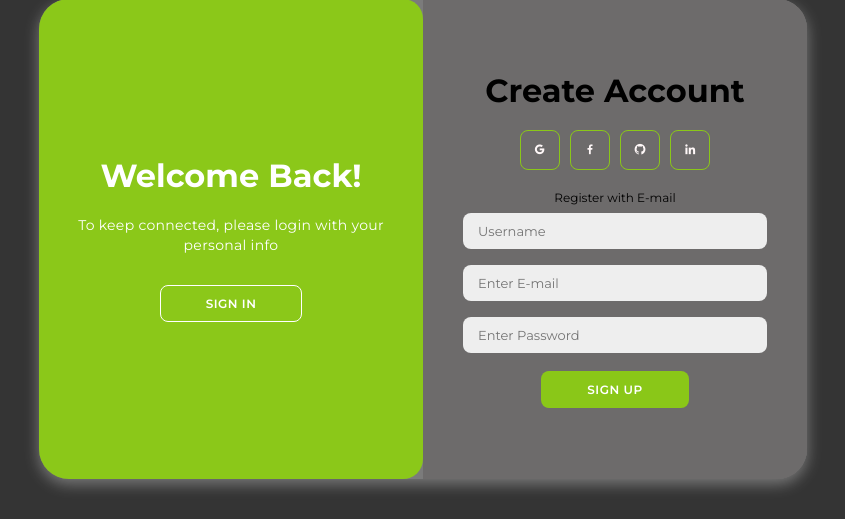
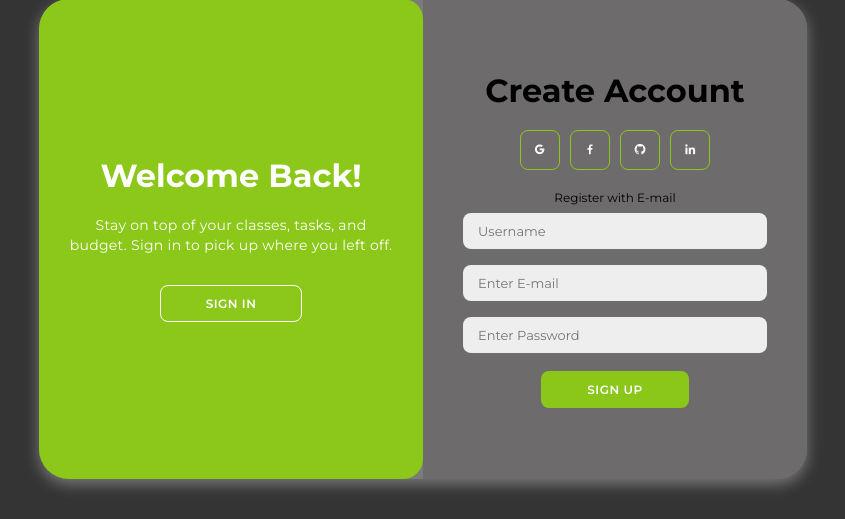
Before and after one commit to StudySyncTeam/Initial-StudySync-project, a Flask app: page /register in a window 1280 px wide. Shown: the part 161-680 px from the top of the page, without its empty margins (217-1062 px from the left). Run offline with Flask 3, Linux system fonts and the light colour scheme.

Commit message:
modify login

```diff
--- a/templates/login.html
+++ b/templates/login.html
@@ -77,12 +77,12 @@
             <div class="toggle">
                 <div class="toggle-panel toggle-left">
                     <h1>Welcome Back!</h1>
-                    <p>To keep connected, please login with your personal info</p>
+                    <p>Stay on top of your classes, tasks, and budget. Sign in to pick up where you left off.</p>
                     <button class="hidden" id="login" type="button">Sign In</button>
                 </div>
                 <div class="toggle-panel toggle-right">
-                    <h1>Welcome to StudeIO!</h1>
-                    <p>Your ultimate academic co-pilot!</p>
+                    <h1>New to StudySync?</h1>
+                    <p>Your ultimate academic co-pilot — tasks, notes, schedules, and budget in one place.</p>
                     <button class="hidden" id="register" type="button">Sign Up</button>
                 </div>
             </div>
```
